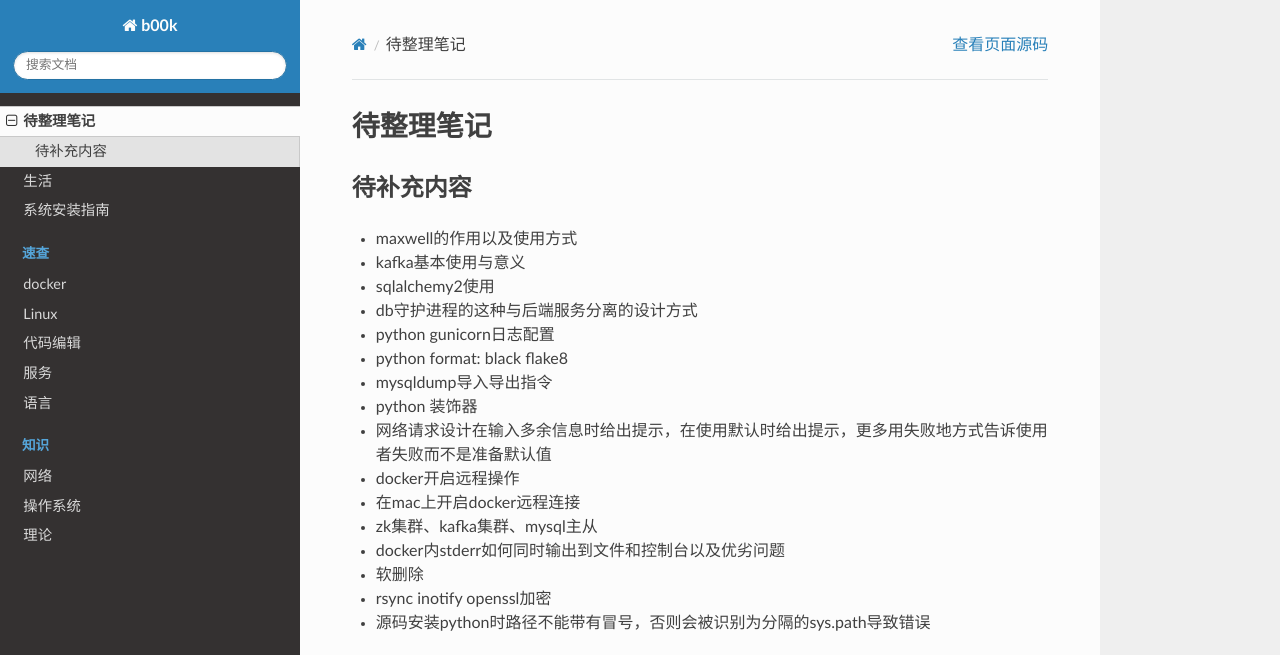
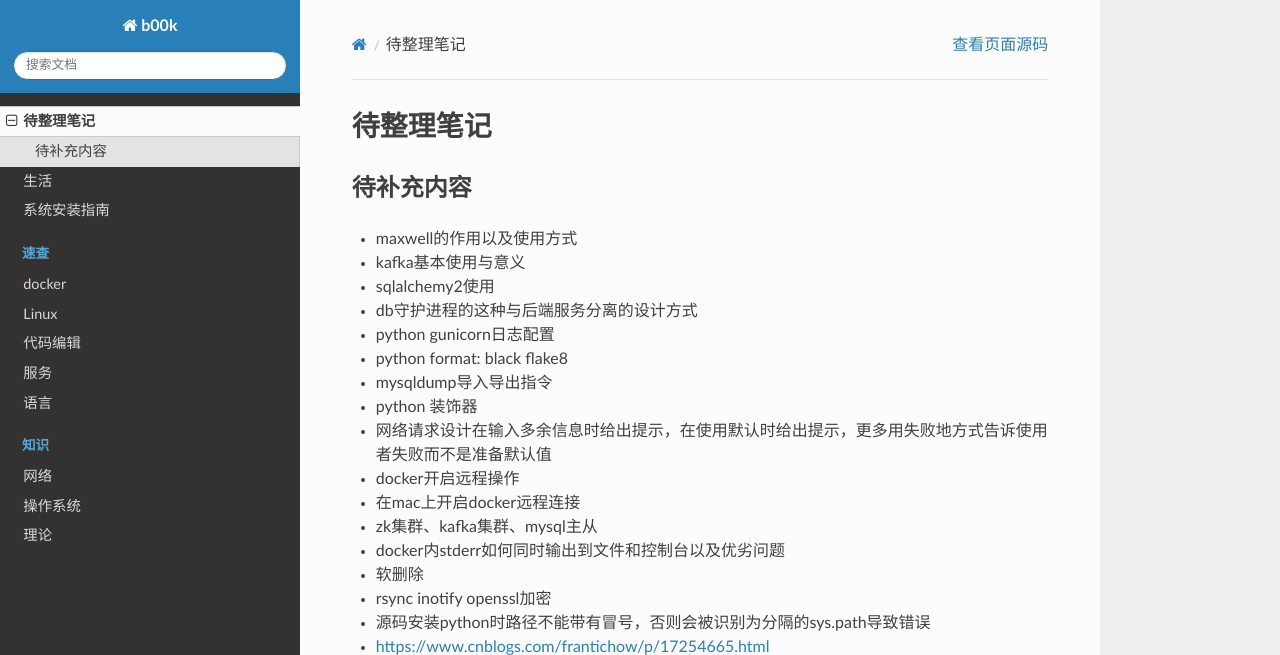
Before and after one commit to p3rs1st/b00k, a Sphinx documentation site: the page built from docs/source/note.rst, in a window 1280 px wide and 982 px high, cut to the strip 0-655 px from the top of the window. Built offline with Sphinx 7.4.7 and the Read the Docs theme 2.0.0, drawn with Linux system fonts in a browser that asks for light colours; some of the changed lines change nothing that is shown.

Commit message:
Add note

```diff
--- a/docs/source/note.rst
+++ b/docs/source/note.rst
@@ -20,6 +20,7 @@
 * 软删除
 * rsync inotify openssl加密
 * 源码安装python时路径不能带有冒号，否则会被识别为分隔的sys.path导致错误
+* https://www.cnblogs.com/frantichow/p/17254665.html
 
 
 
```
